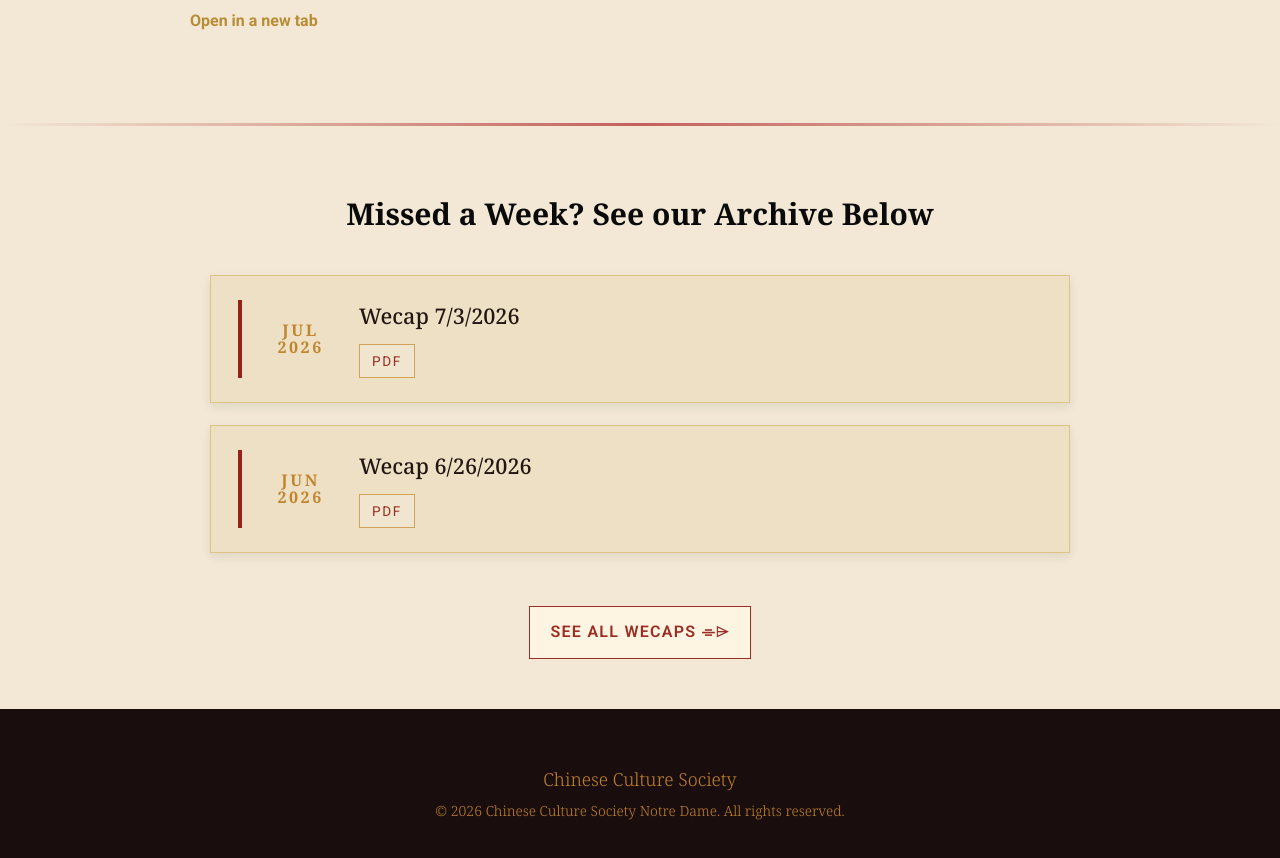
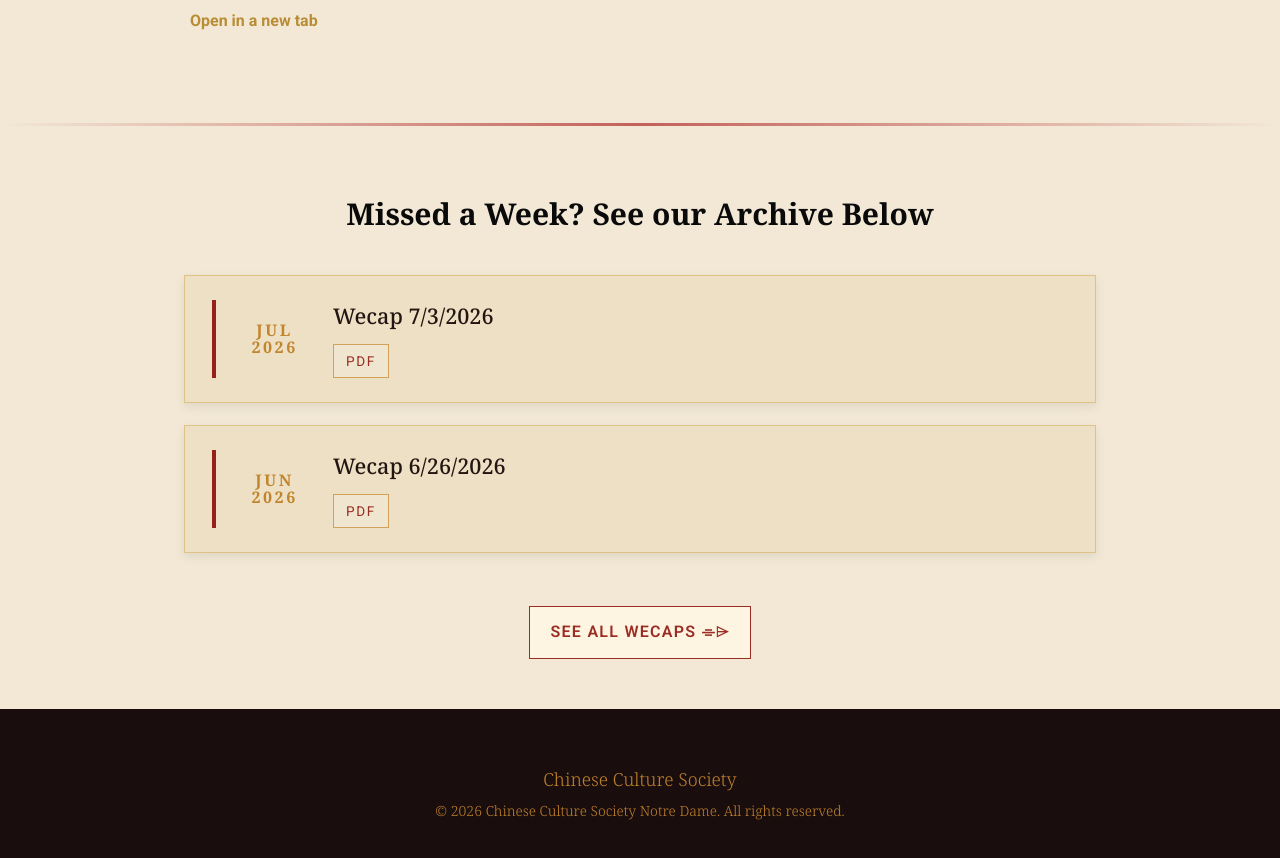
Before and after one commit to loiseaward/CCS-Website, a React (Vite) app in the folder frontend/: page /wecap in a window 1280 px wide. Shown: the part 620-1478 px from the top of the page. Built offline with nearby package versions, Linux system fonts and the light colour scheme; no server answers; a web font is replaced by a local one.

Commit message:
Wecap page minor

```diff
--- a/frontend/pages/Wecap.jsx
+++ b/frontend/pages/Wecap.jsx
@@ -128,7 +128,7 @@ const WecapViewer = () => {
 
     <hr className="gradient-line" />
 
-    <div style={{ maxWidth: '1000px', margin: '0 auto', padding: '50px' }}>
+    <div style={{ maxWidth: '100%', margin: '0 auto', padding: '50px' }}>
       {olderDocs.length > 0 && (
         <div style={{ padding: '20px', marginBottom:"10px"}}>
           <h3 className="text-3xl nice-font !font-bold mb-10 text-center">Missed a Week? See our Archive Below</h3>
--- a/frontend/styles/index.css
+++ b/frontend/styles/index.css
@@ -198,15 +198,15 @@ Retrieved 2026-07-08, License - CC BY-SA 4.0
   display: flex;
   flex-direction: column;
   gap: 1rem;
-  align-items: stretch;
+  align-items: center;
 }
 
 .wecap-archive-card {
   display: flex;
   align-items: center;
   gap: 1.4rem;
-  width: 100%;
-  margin:3px 0px;
+  width: 80%;
+  margin: 3px auto;
   padding: 1.5rem 1.7rem;
   background: #ede0c4;
   border: 1px solid #dfc286;
```
